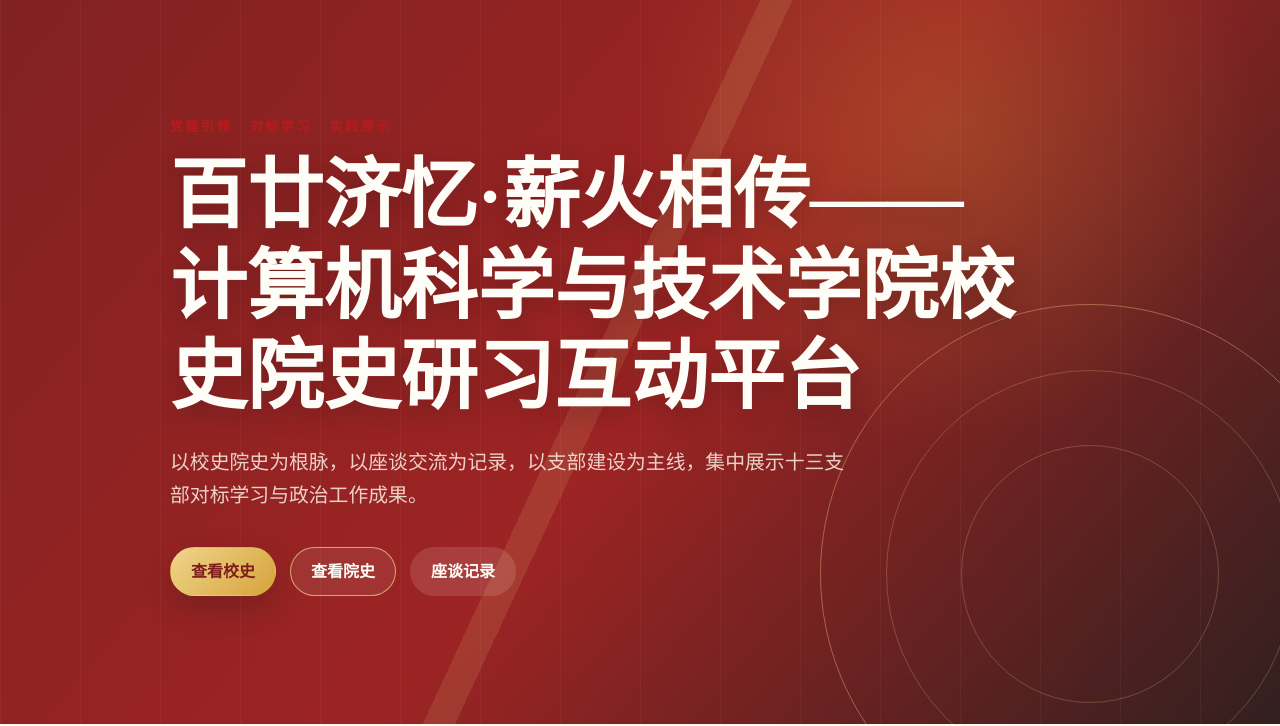
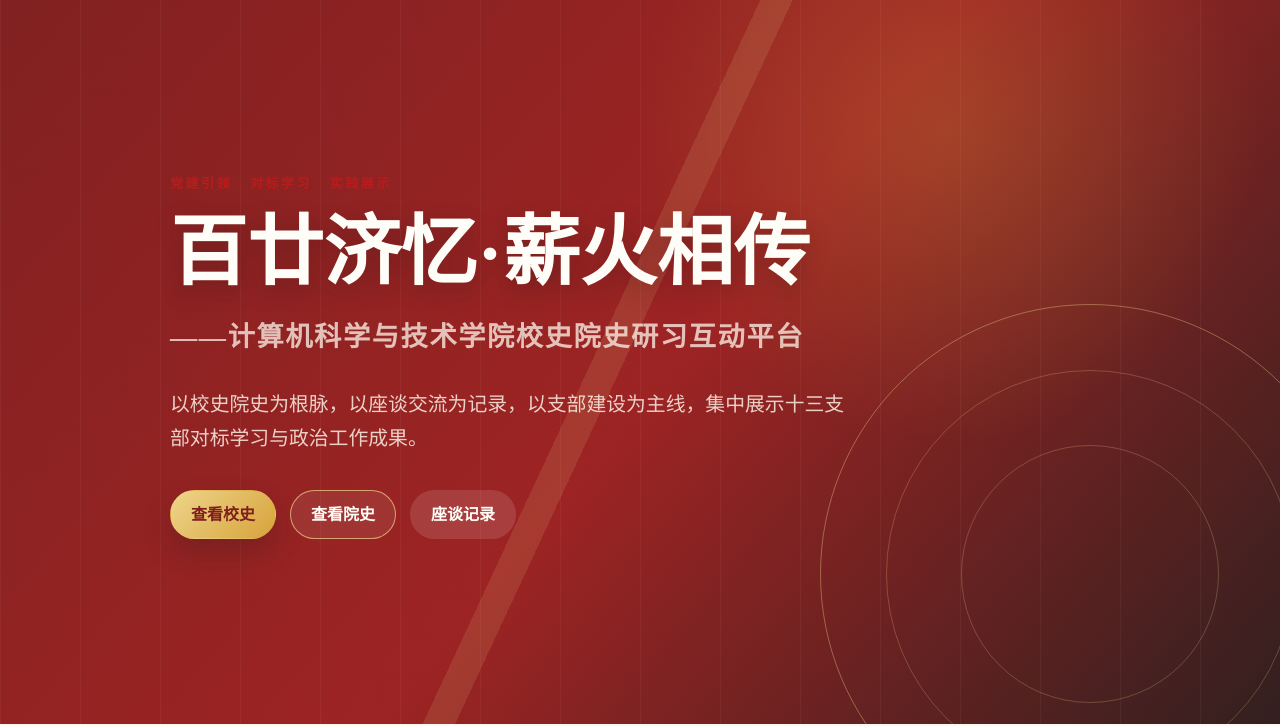
Before and after one commit to shemufan/branch-13-exhibition, a plain HTML site: page index.html in a window 1280 px wide. Shown: the part 76-802 px from the top of the page. Drawn offline with Linux system fonts and the light colour scheme.

Commit message:
标题重新设计

```diff
--- a/assets/css/pages.css
+++ b/assets/css/pages.css
@@ -56,9 +56,18 @@
 
 .hero h1 {
   max-width: 850px;
-  margin-bottom: 22px;
+  margin-bottom: 14px;
   color: var(--paper-strong);
   text-shadow: 0 8px 22px rgba(42, 23, 23, 0.28);
+}
+
+.hero-subtitle {
+  max-width: 720px;
+  margin-bottom: 28px;
+  color: rgba(255, 248, 237, 0.74);
+  font-size: clamp(1.1rem, 3vw, 1.7rem);
+  font-weight: 600;
+  letter-spacing: 0.06em;
 }
 
 .hero-copy {
--- a/index.html
+++ b/index.html
@@ -27,7 +27,8 @@
       <div class="hero-pattern" aria-hidden="true"></div>
       <div class="container hero-inner">
         <p class="section-kicker">党建引领 · 对标学习 · 实践展示</p>
-        <h1>百廿济忆·薪火相传——计算机科学与技术学院校史院史研习互动平台</h1>
+        <h1>百廿济忆·薪火相传</h1>
+        <p class="hero-subtitle">——计算机科学与技术学院校史院史研习互动平台</p>
         <p class="hero-copy">
           以校史院史为根脉，以座谈交流为记录，以支部建设为主线，集中展示十三支部对标学习与政治工作成果。
         </p>
```
